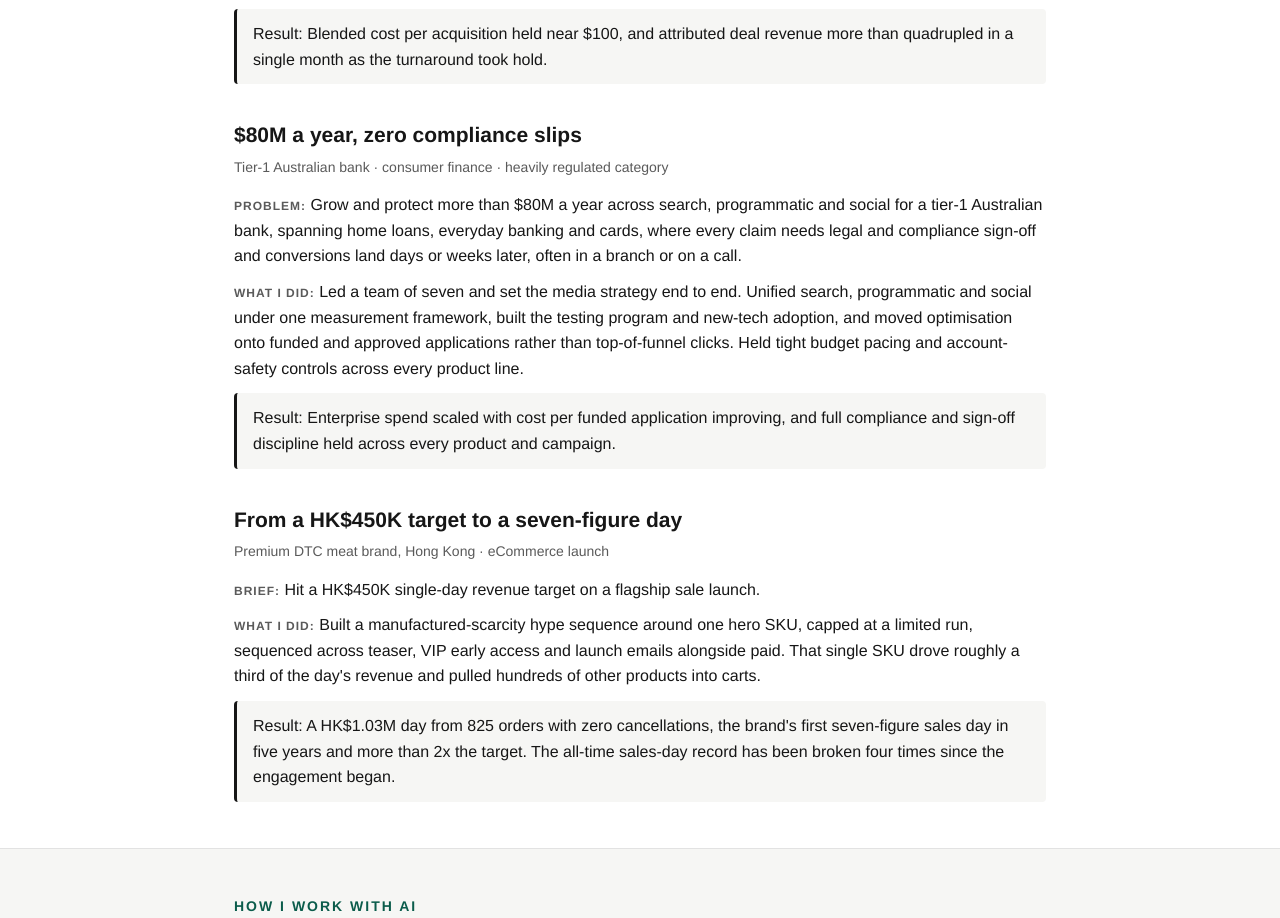
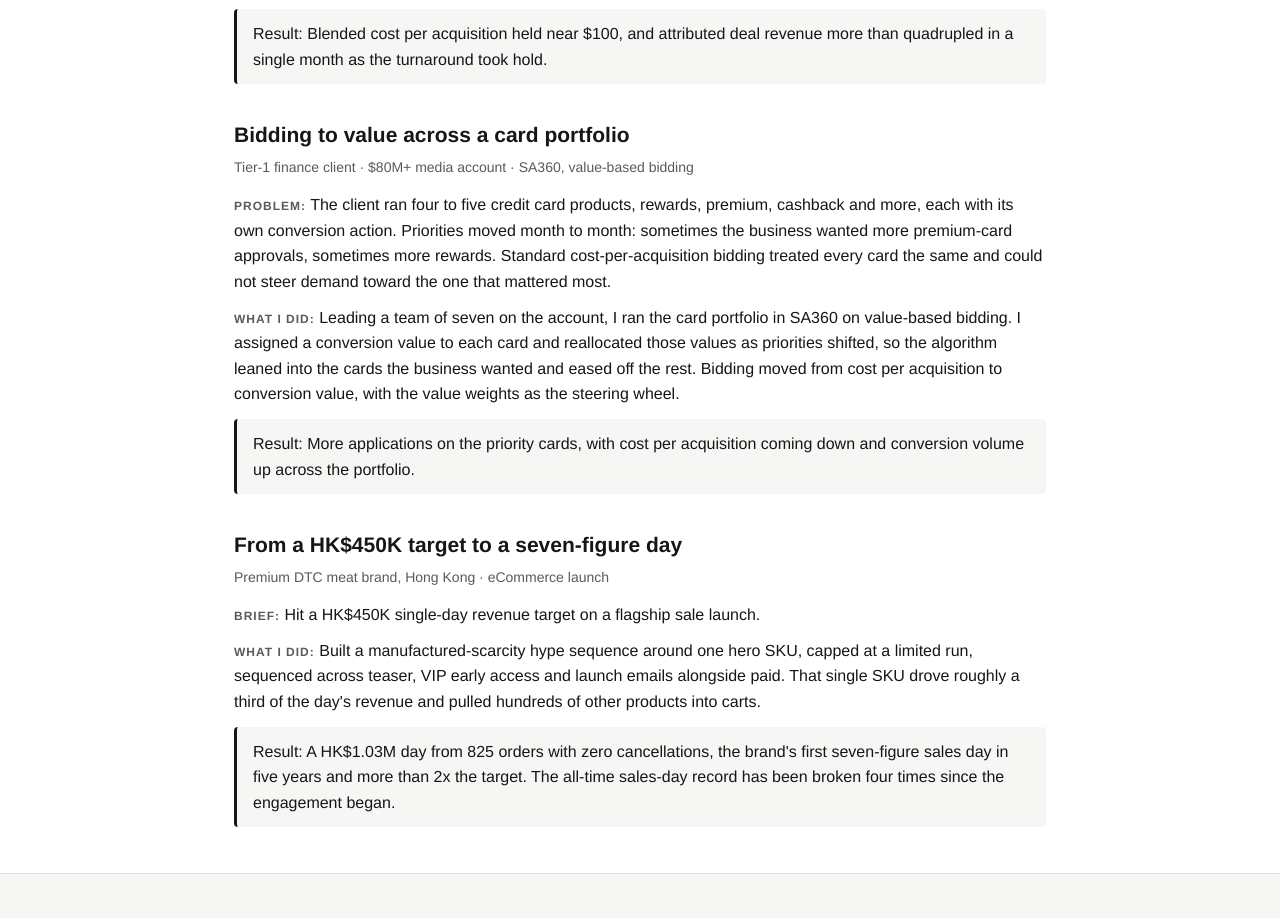
Before and after one commit to ra-shipit/ra-digital, a plain HTML site: page recentwork/index.html in a window 1280 px wide. Shown: the part 887-1805 px from the top of the page. Drawn offline with Linux system fonts and the light colour scheme.

Commit message:
Replace finance case with value-based bidding card-portfolio story (anonymised)
Co-Authored-By: Claude Opus 4.8 (1M context) <noreply@anthropic.com>

```diff
--- a/recentwork/index.html
+++ b/recentwork/index.html
@@ -116,11 +116,11 @@
     </div>
 
     <div class="case">
-      <h3>$80M a year, zero compliance slips</h3>
-      <p class="sector">Tier-1 Australian bank &middot; consumer finance &middot; heavily regulated category</p>
-      <p class="block"><span class="label">Problem:</span> Grow and protect more than $80M a year across search, programmatic and social for a tier-1 Australian bank, spanning home loans, everyday banking and cards, where every claim needs legal and compliance sign-off and conversions land days or weeks later, often in a branch or on a call.</p>
-      <p class="block"><span class="label">What I did:</span> Led a team of seven and set the media strategy end to end. Unified search, programmatic and social under one measurement framework, built the testing program and new-tech adoption, and moved optimisation onto funded and approved applications rather than top-of-funnel clicks. Held tight budget pacing and account-safety controls across every product line.</p>
-      <div class="outcome"><span class="label">Result:</span> Enterprise spend scaled with cost per funded application improving, and full compliance and sign-off discipline held across every product and campaign.</div>
+      <h3>Bidding to value across a card portfolio</h3>
+      <p class="sector">Tier-1 finance client &middot; $80M+ media account &middot; SA360, value-based bidding</p>
+      <p class="block"><span class="label">Problem:</span> The client ran four to five credit card products, rewards, premium, cashback and more, each with its own conversion action. Priorities moved month to month: sometimes the business wanted more premium-card approvals, sometimes more rewards. Standard cost-per-acquisition bidding treated every card the same and could not steer demand toward the one that mattered most.</p>
+      <p class="block"><span class="label">What I did:</span> Leading a team of seven on the account, I ran the card portfolio in SA360 on value-based bidding. I assigned a conversion value to each card and reallocated those values as priorities shifted, so the algorithm leaned into the cards the business wanted and eased off the rest. Bidding moved from cost per acquisition to conversion value, with the value weights as the steering wheel.</p>
+      <div class="outcome"><span class="label">Result:</span> More applications on the priority cards, with cost per acquisition coming down and conversion volume up across the portfolio.</div>
     </div>
 
     <div class="case">
```
